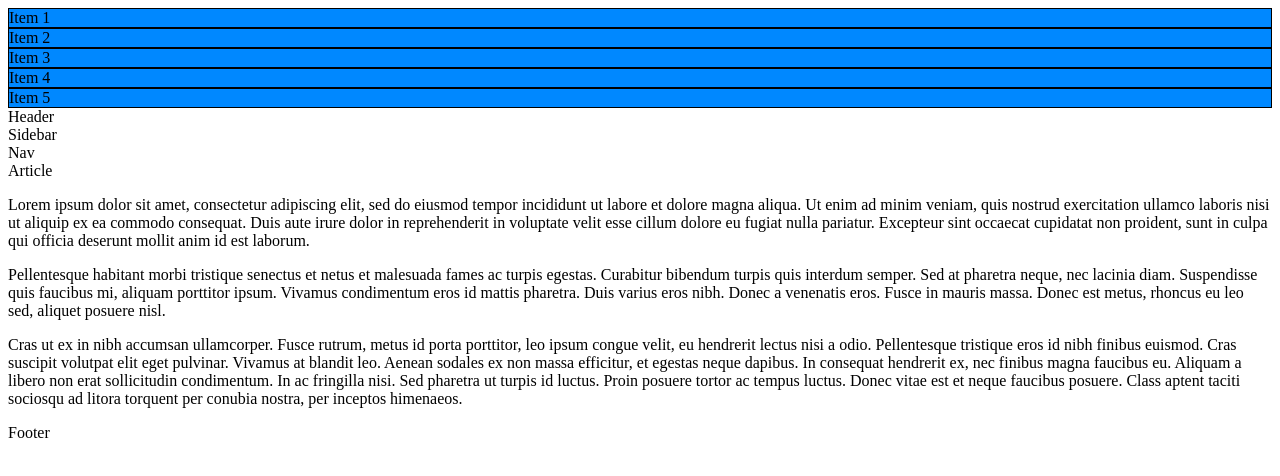
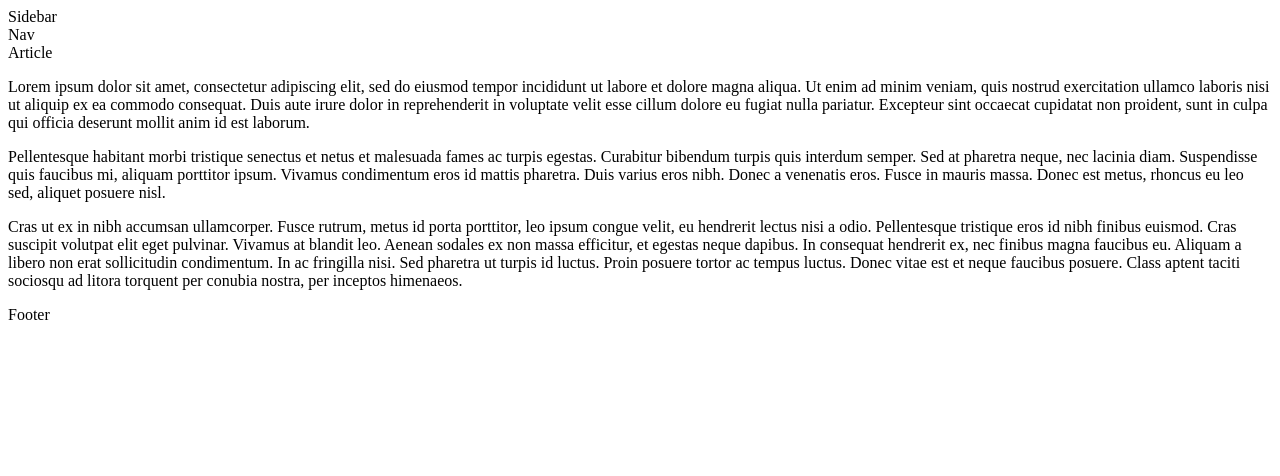
Before and after one commit to iagokenay/HTML-CSS-PROJETOS, a plain HTML site: page designsWEB/ex01/index.html in a window 1280 px wide. Drawn offline with Linux system fonts and the light colour scheme.

Commit message:
Update index.html

```diff
--- a/designsWEB/ex01/index.html
+++ b/designsWEB/ex01/index.html
@@ -10,17 +10,24 @@
 
 <body>
 
-    <div class="grid-container">
-        <div class="card">Item 1</div>
-        <div class="card">Item 2</div>
-        <div class="card">Item 3</div>
-        <div class="card">Item 4</div>
-        <div class="card">Item 5</div>
+    <div class="container">
+        <div class="header">
+            <!-- <div class="logo">logo header</div>
+                <nav class="menu-desktop">
+                    <ul>
+                        <li><a href="#">header 1</a></li>
+                        <li><a href="#">header 2</a></li>
+                        <li><a href="#">header 3</a></li>
+                        <li><a href="#">header 4</a></li>
+                    </ul>
+                </nav> -->
 
         </div>
-    <div class="container">
-        <div class="header">Header</div>
+
+        <div class="flex">
+
             <div class="sidebar">Sidebar</div>
+            <div class="flex-colum">
                 <div class="nav">Nav</div>
                 <div class="article">Article
                     <p>Lorem ipsum dolor sit amet, consectetur adipiscing
@@ -52,6 +59,9 @@
                         sociosqu ad litora torquent per conubia nostra, per inceptos
                         himenaeos.</p>
                 </div>
+            </div>
+
+        </div>
         <div class="footer">Footer</div>
     </div>
 </body>
```
Lines whose indentation alone changed are shown as unchanged.
